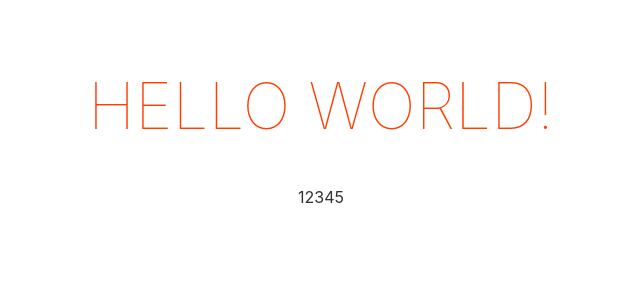
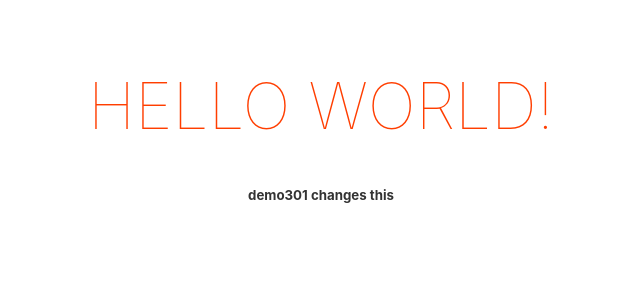
Before and after one commit to Jitendra-itpath/demo_s, a Svelte app: page / in a window 1280 px wide. Shown: the top 300 px of the page, without its empty margins (319-959 px from the left). Built offline with nearby package versions, Linux system fonts and the light colour scheme.

Commit message:
demo 1160

```diff
--- a/src/App.svelte
+++ b/src/App.svelte
@@ -4,7 +4,7 @@
 
 <main>
 	<h1>Hello {name}!</h1>
-	12345
+	<h5>demo301 changes this</h5>
 </main>
 
 <style>
```
